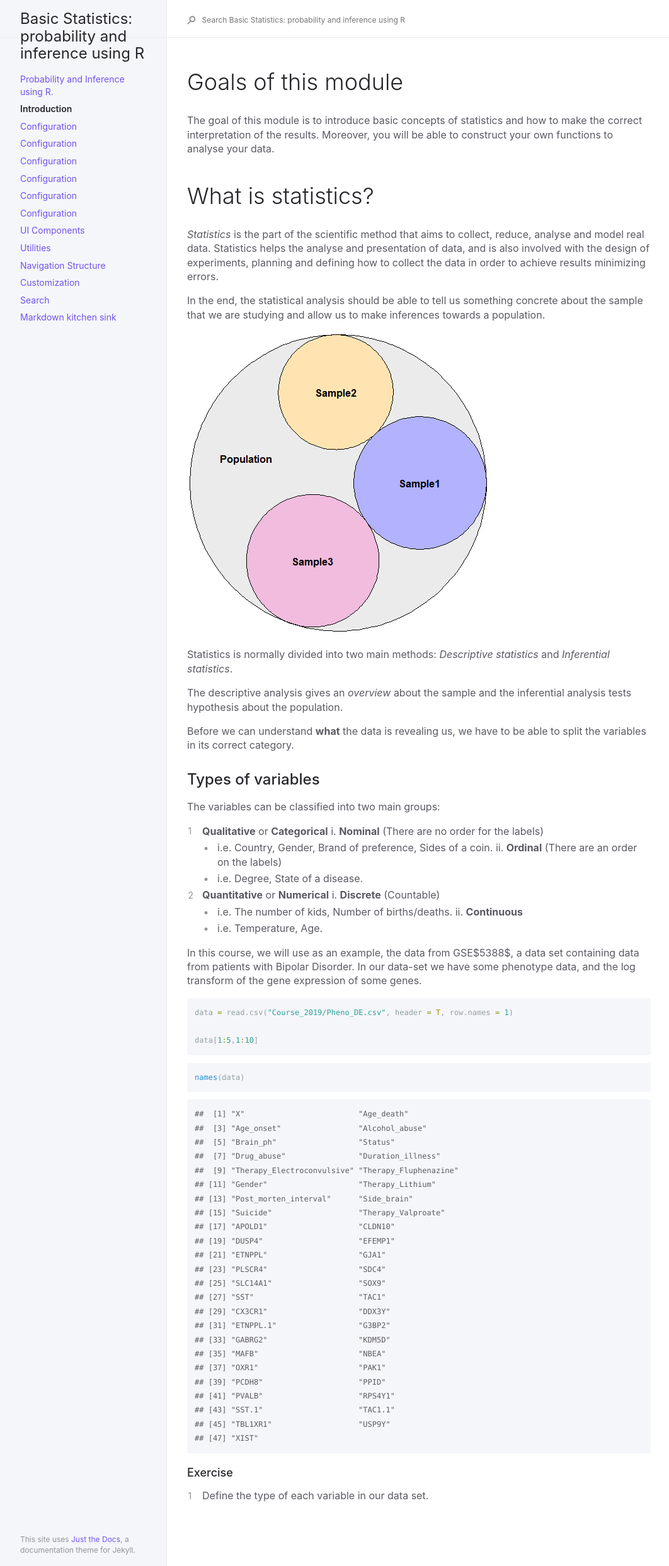
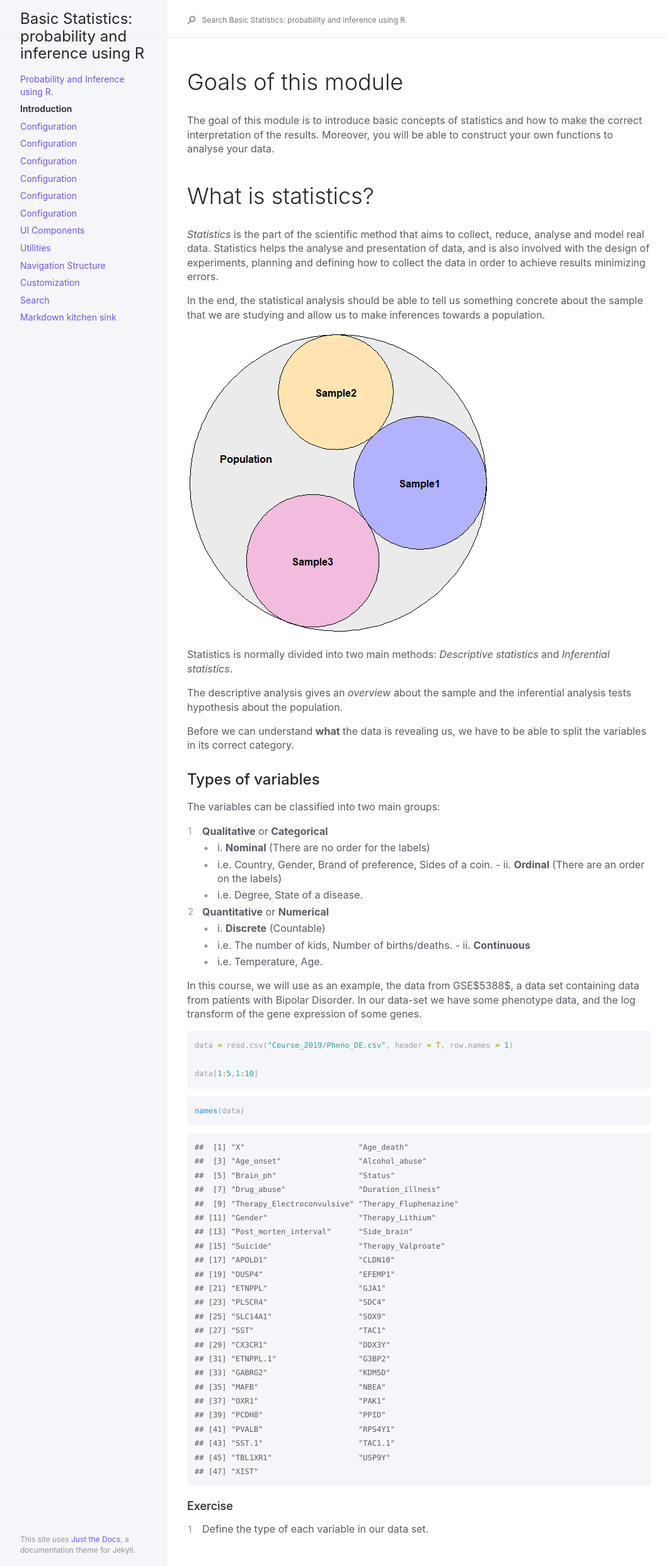
Before and after one commit to deisygysi/EVOP_2019, a Jekyll site: the page built from docs/00_Intro.md, in a window 1280 px wide. Shown: the whole page at 63% size, without its empty margins (91-1153 px from the left). Built offline with Jekyll 4.4.1, drawn with Linux system fonts in a browser that asks for light colours.

```diff
--- a/docs/00_Intro.md
+++ b/docs/00_Intro.md
@@ -26,15 +26,15 @@ Before we can understand **what** the data is revealing us, we have to be able t
 The variables can be classified into two main groups:
 
 1. **Qualitative** or **Categorical**
-  i. **Nominal** (There are no order for the labels)
+  - i. **Nominal** (There are no order for the labels)
     - i.e. Country, Gender, Brand of preference, Sides of a coin.
-  ii. **Ordinal** (There are an order on the labels)
+  - ii. **Ordinal** (There are an order on the labels)
     - i.e. Degree, State of a disease.
 
 2. **Quantitative** or **Numerical**
-  i. **Discrete** (Countable)
+  - i. **Discrete** (Countable)
     -  i.e. The number of kids, Number of births/deaths.
-  ii. **Continuous**
+  - ii. **Continuous**
     - i.e. Temperature, Age.
 
 In this course, we will use as an example, the data from GSE$5388$, a data set containing data from patients with Bipolar Disorder. In our data-set we have some phenotype data, and the log transform of the gene expression of some genes.
```
